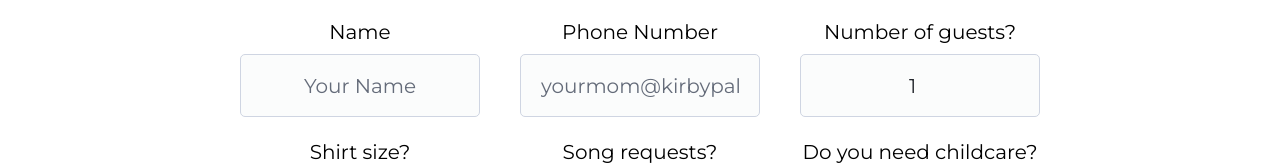
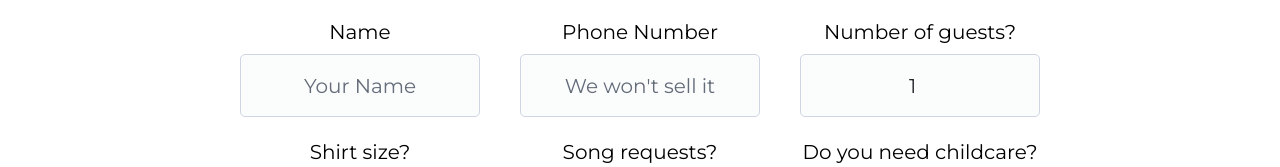
Before and after one commit to dskirby14/kirbypalooza-website, a plain HTML site: page rsvp.html in a window 1280 px wide. Shown: the part 182-349 px from the top of the page. Drawn offline with nearby package versions, Linux system fonts and the light colour scheme.

Commit message:
updated rsvp

```diff
--- a/rsvp.html
+++ b/rsvp.html
@@ -40,7 +40,7 @@
 
           <div>
             <label for="phone">Phone Number</label>
-            <input type="phone" id="phone" name="phone" placeholder="yourmom@kirbypalooza.com" required>
+            <input type="phone" id="phone" name="phone" placeholder="We won't sell it" required>
            </div>
 
           <div>
```
